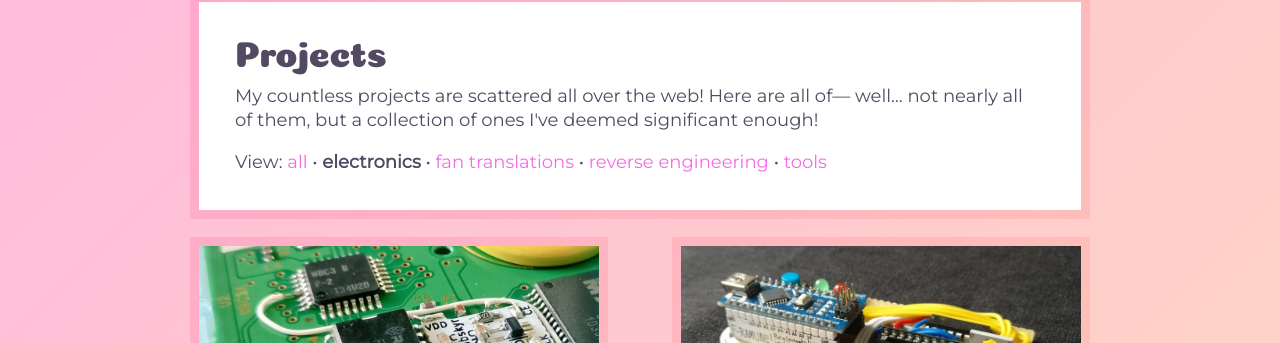
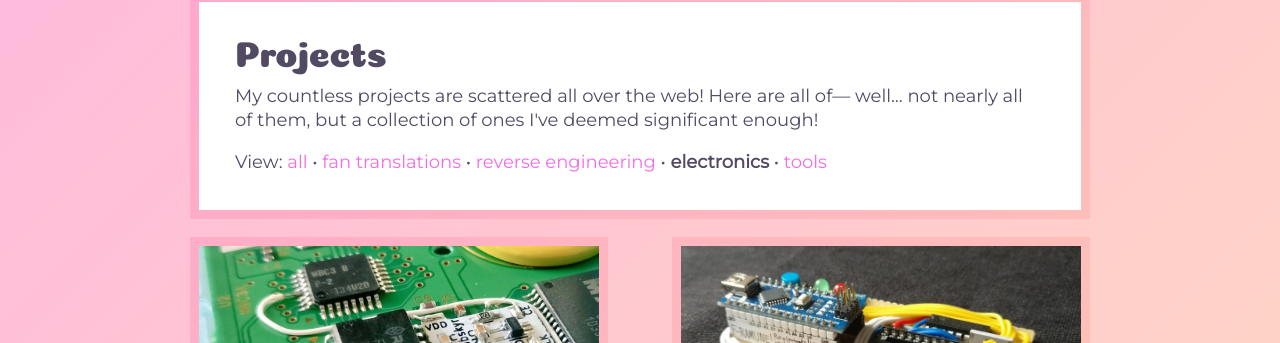
Before and after one commit to obskyr/obskyr.io, a Jekyll site: the page built from _project_tags/electronics.md, in a window 1280 px wide. Shown: the part 133-476 px from the top of the page. Built offline with Jekyll 4.4.1, drawn with Linux system fonts in a browser that asks for light colours; part of the change alters nothing that is shown.

```diff
--- a/_config.yaml
+++ b/_config.yaml
@@ -38,6 +38,11 @@ collections:
   project_tags:
     output: true
     permalink: /projects/tags/:name/
+    order:
+      - fan-translations.md
+      - reverse-engineering.md
+      - electronics.md
+      - tools.md
 
 defaults:
   - scope:
```
